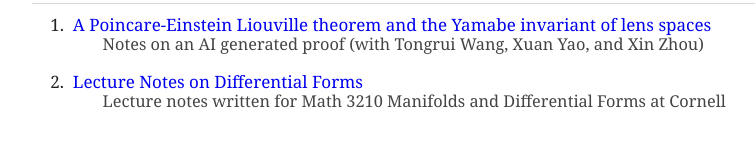
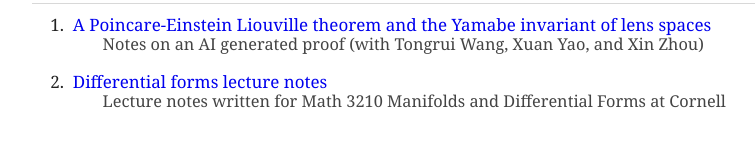
Before and after one commit to liammazurowski/liammazurowski.github.io, a plain HTML site: page index.html in a window 1280 px wide. Shown: the part 1679-1826 px from the top of the page, without its empty margins (158-913 px from the left). Drawn offline with Linux system fonts and the light colour scheme.

Commit message:
Update index.html

```diff
--- a/index.html
+++ b/index.html
@@ -175,7 +175,7 @@
 				</li>
 
 			<li>
-				<a href="DifferentialFormsNotes.pdf" onclick="clicklink('DifferentialFormsNotes.pdf'); return false;">Lecture Notes on Differential Forms</a>
+				<a href="DifferentialFormsNotes.pdf" onclick="clicklink('DifferentialFormsNotes.pdf'); return false;">Differential forms lecture notes</a>
 				<br>
 				<span class="papermeta"> Lecture notes written for Math 3210 Manifolds and Differential Forms at Cornell  </span>
 			</li>
```
